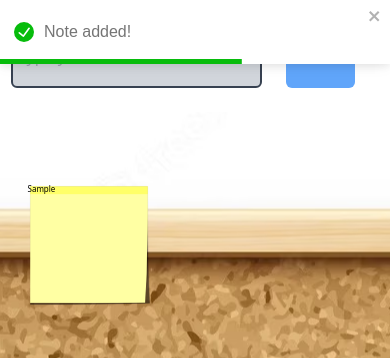
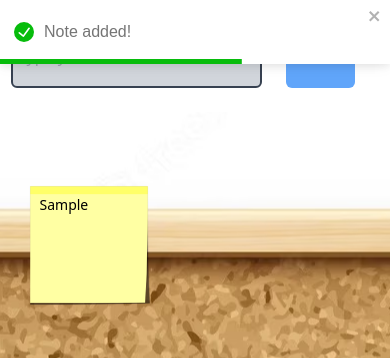
Before and after one commit to mustafagarko/todo, a React (Create React App) app: page / in a window 390 px wide. Both pictures are taken after typing "Sample" into the empty fields and a click on the button "Submit". Shown: the top 358 px of the page. Built offline with nearby package versions, Linux system fonts and the light colour scheme.

Commit message:
responsive adjusted

```diff
--- a/src/components/Todo.jsx
+++ b/src/components/Todo.jsx
@@ -10,11 +10,11 @@ const Todo = function ({ data }) {
       }}
     >
       <div className="absolute md:top-[10%] top-[5%] md:w-[73%] w-[80%] z-30 md:left-[14%] left-[5%]">
-        <div className="flex flex-wrap gap-5 md:gap-4">
+        <div className="flex flex-wrap gap-5 md:gap-0">
           {data.map((todo) => (
             <div key={todo.id} className="w-[45%] md:w-[23%] relative z-30">
               <img src={note} className="w-full h-full " alt="Note" />
-              <p className="text-black absolute md:p-2 md:text-base text-[0.5rem] inset-2 md:inset-4 break-words">
+              <p className="text-black absolute md:p-2 md:text-base text-sm inset-5 md:inset-4 break-words">
                 {todo.text}
               </p>
             </div>
```
